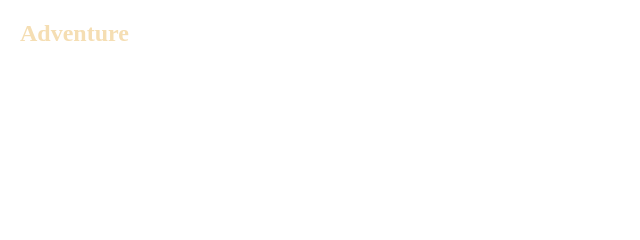
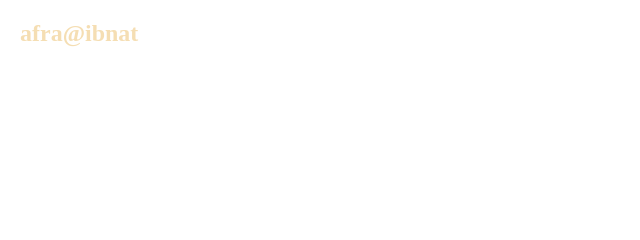
Before and after one commit to arifuldeveloper/my-3rd-website, a plain HTML site: page index.html in a window 1280 px wide. Shown: the top 240 px of the page, 0-640 px from the left. Drawn offline with Linux system fonts and the light colour scheme.

Commit message:
logo update

```diff
--- a/index.html
+++ b/index.html
@@ -9,7 +9,7 @@
   </head>
   <body>
     <nav class="navber">
-      <h1 class="logo">Adventure</h1>
+      <h1 class="logo">afra@ibnat</h1>
       <ul class="nav-links">
         <li class="active"><a href="#"></a>Home</li>
         <li><a href="#"></a>Tours</li>
```
Also changed, not shown: style.css (line endings or trailing spaces).
